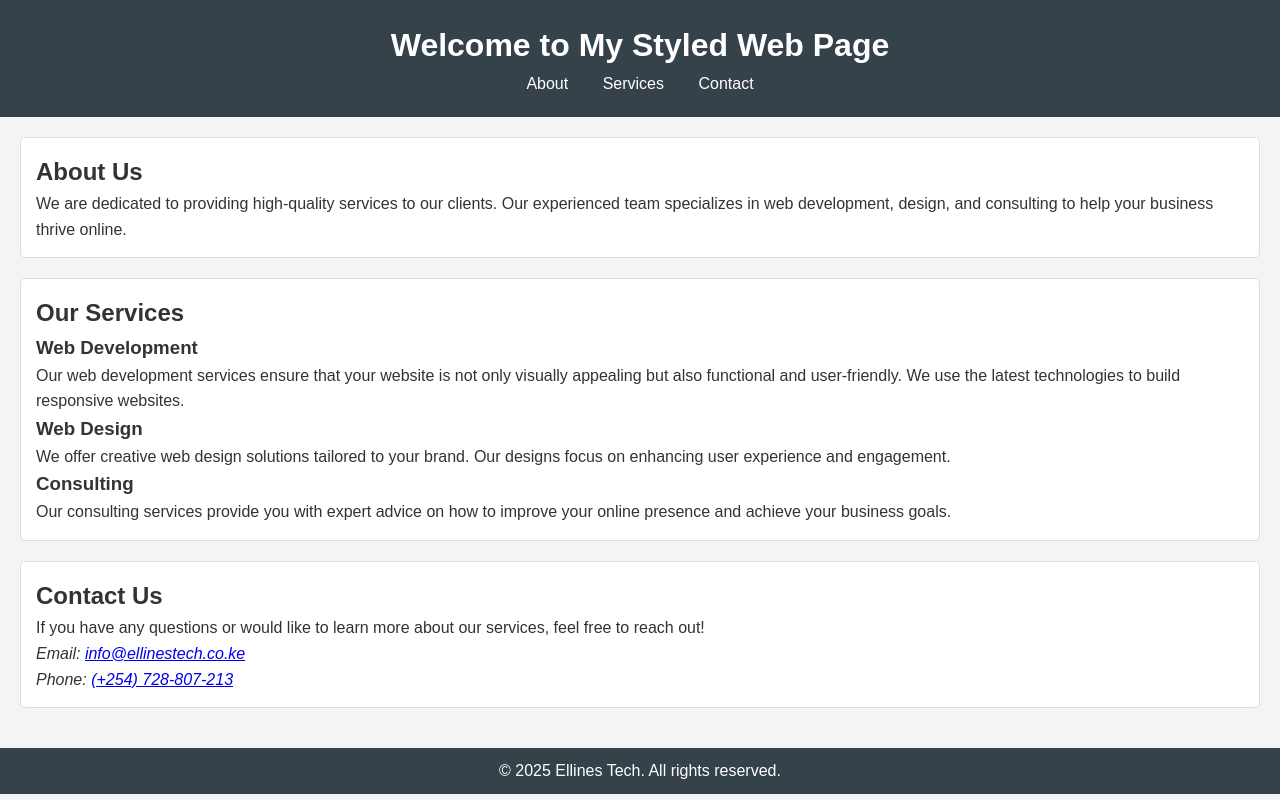
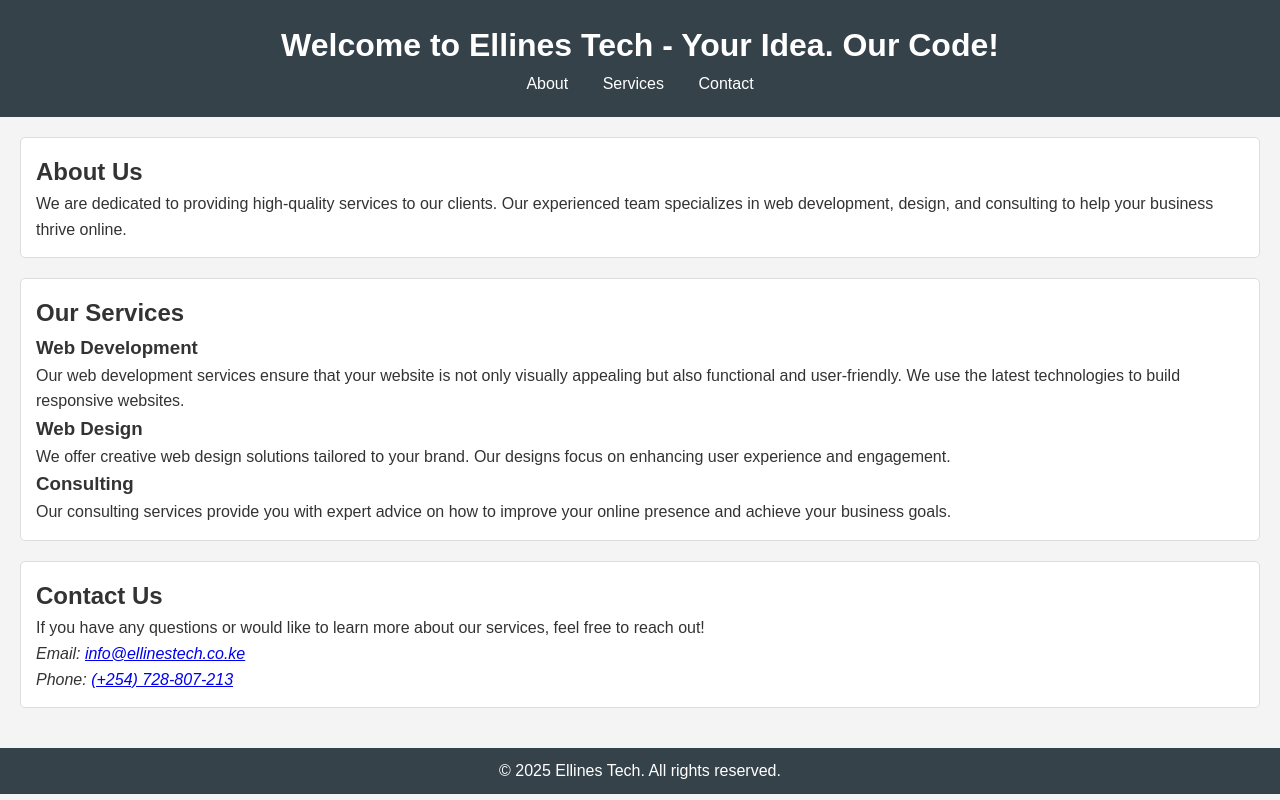
Before and after one commit to MWANGI89/Basic-HTML-page, a plain HTML site: page Index.html in a window 1280 px wide. Drawn offline with Linux system fonts and the light colour scheme.

Commit message:
Update Index.html

```diff
--- a/Index.html
+++ b/Index.html
@@ -4,7 +4,7 @@
 <head>
     <meta charset="UTF-8">
     <meta name="viewport" content="width=device-width, initial-scale=1.0">
-    <meta name="description" content="Welcome to My Styled Web Page. We provide high-quality services, including web development, design, and consulting.">
+    <meta name="description" content="Welcome to Ellines Tech. We provide high-quality services, including web development, design, and consulting.">
     <meta name="keywords" content="web development, web design, consulting, high-quality services, about us, contact us">
     <meta name="author" content="Your Name or Company Name">
     <title>My Styled Web Page - High-Quality Web Services</title>
@@ -13,7 +13,7 @@
 
 <body>
     <header>
-        <h1>Welcome to My Styled Web Page</h1>
+        <h1>Welcome to Ellines Tech - Your Idea. Our Code!</h1>
         <nav>
             <ul>
                 <li><a href="#about">About</a></li>
```
